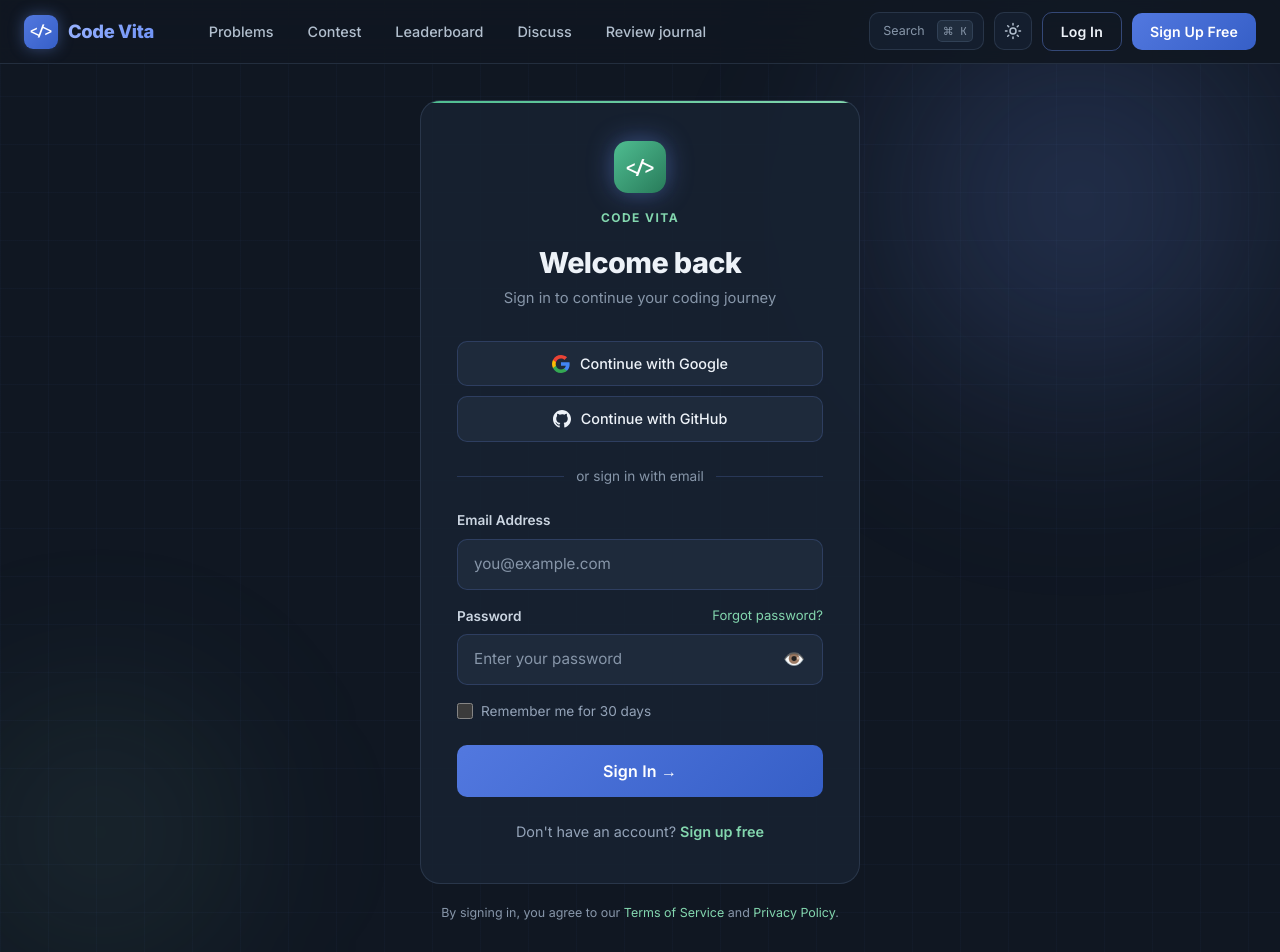
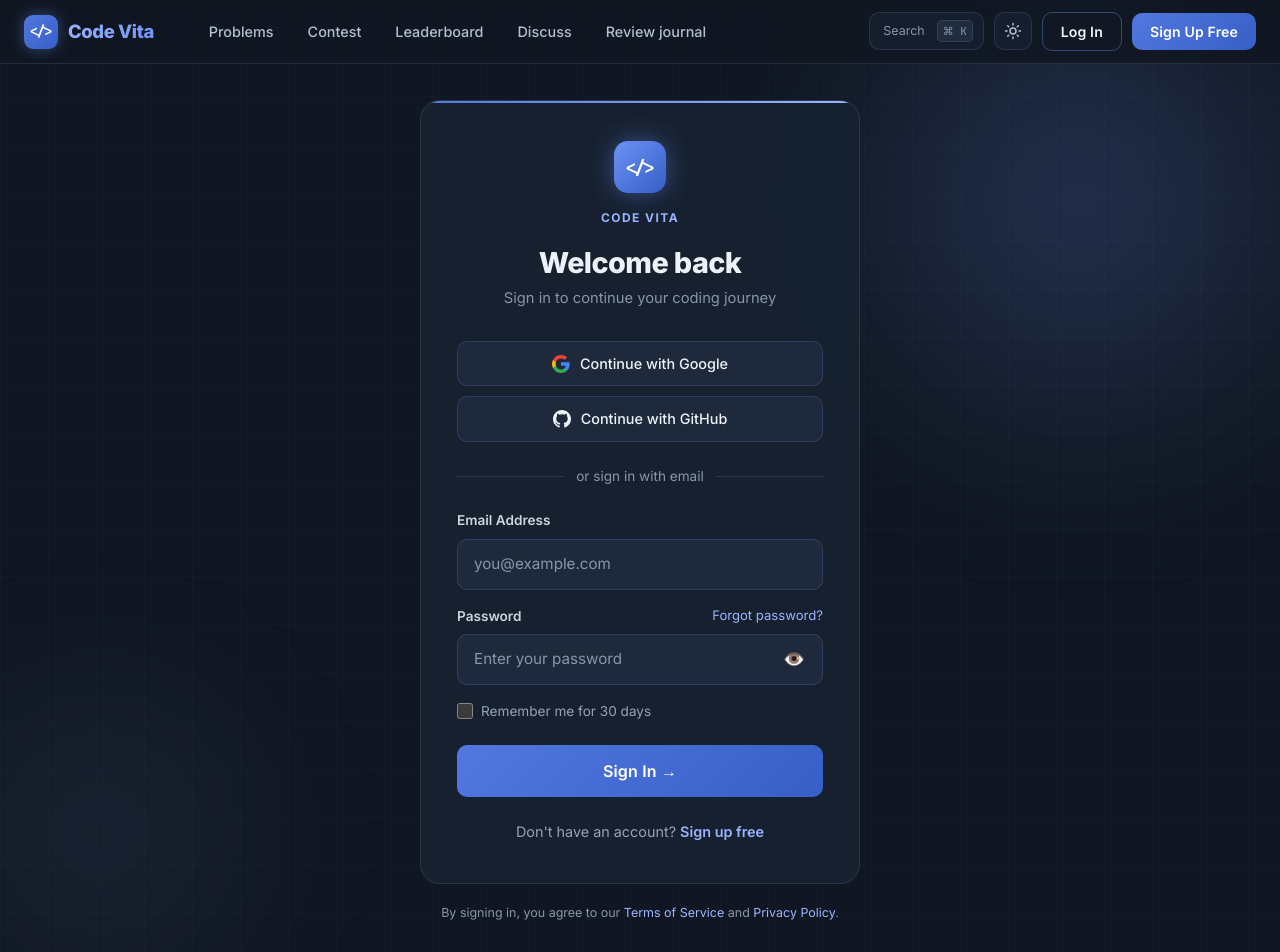
Before and after one commit to sourodeepsaha2/CodeVita, a React (Vite) app in the folder frontend/: page /login in a window 1280 px wide. Shown: the top 952 px of the page. Built offline with nearby package versions, Linux system fonts and the light colour scheme.

Commit message:
style(frontend): finish professional auth styling

```diff
--- a/frontend/src/index.css
+++ b/frontend/src/index.css
@@ -273,7 +273,7 @@ h1, h2, h3, h4, h5, h6 {
 }
 
 .orb-cyan {
-  background: radial-gradient(circle, rgba(131, 214, 174, 0.12), transparent 70%);
+  background: radial-gradient(circle, rgba(155, 180, 255, 0.1), transparent 70%);
 }
 
 .orb-amber {
--- a/frontend/src/pages/LoginPage.jsx
+++ b/frontend/src/pages/LoginPage.jsx
@@ -68,7 +68,7 @@ export default function LoginPage() {
               left: 0,
               right: 0,
               height: "2px",
-              background: "linear-gradient(90deg, #4fbd91, #83d6ae)",
+              background: "linear-gradient(90deg, #5278df, #9bb4ff)",
             }}
           />
 
@@ -80,7 +80,7 @@ export default function LoginPage() {
                   width: "52px",
                   height: "52px",
                   borderRadius: "14px",
-                  background: "linear-gradient(135deg, #4fbd91, #287b5a)",
+                  background: "linear-gradient(135deg, #6d91f5, #365fc7)",
                   display: "flex",
                   alignItems: "center",
                   justifyContent: "center",
@@ -88,7 +88,7 @@ export default function LoginPage() {
                   fontFamily: "var(--font-mono)",
                   fontWeight: "700",
                   color: "white",
-                  boxShadow: "0 0 30px rgba(79,189,145,0.4)",
+                  boxShadow: "0 8px 22px rgba(54,95,199,0.24)",
                   marginBottom: "4px",
                 }}
                 className="animate-pulse-glow"
@@ -101,7 +101,7 @@ export default function LoginPage() {
                   fontWeight: "700",
                   letterSpacing: "0.12em",
                   textTransform: "uppercase",
-                  color: "#83d6ae",
+                  color: "#9bb4ff",
                 }}
               >
                 Code Vita
@@ -186,7 +186,7 @@ export default function LoginPage() {
                 onBlur={() => setFocusField(null)}
                 className="input-cv"
                 style={{
-                  borderColor: focusField === "email" ? "rgba(79,189,145,0.6)" : undefined,
+                  borderColor: focusField === "email" ? "rgba(109,145,245,0.6)" : undefined,
                 }}
               />
             </div>
@@ -202,9 +202,9 @@ export default function LoginPage() {
                 </label>
                 <a
                   href="#"
-                  style={{ fontSize: "0.82rem", color: "#83d6ae", textDecoration: "none", transition: "color 0.2s" }}
+                  style={{ fontSize: "0.82rem", color: "#9bb4ff", textDecoration: "none", transition: "color 0.2s" }}
                   onMouseEnter={(e) => e.currentTarget.style.color = "#c4b5fd"}
-                  onMouseLeave={(e) => e.currentTarget.style.color = "#83d6ae"}
+                  onMouseLeave={(e) => e.currentTarget.style.color = "#9bb4ff"}
                 >
                   Forgot password?
                 </a>
@@ -239,7 +239,7 @@ export default function LoginPage() {
                     padding: "4px",
                     transition: "color 0.2s",
                   }}
-                  onMouseEnter={(e) => e.currentTarget.style.color = "#83d6ae"}
+                  onMouseEnter={(e) => e.currentTarget.style.color = "#9bb4ff"}
                   onMouseLeave={(e) => e.currentTarget.style.color = "var(--cv-text-muted)"}
                   aria-label={showPass ? "Hide password" : "Show password"}
                 >
@@ -258,7 +258,7 @@ export default function LoginPage() {
                 style={{
                   width: "16px",
                   height: "16px",
-                  accentColor: "#4fbd91",
+                  accentColor: "#6d91f5",
                   cursor: "pointer",
                 }}
               />
@@ -301,9 +301,9 @@ export default function LoginPage() {
             Don't have an account?{" "}
             <Link
               to="/signup"
-              style={{ color: "#83d6ae", fontWeight: "600", textDecoration: "none" }}
+              style={{ color: "#9bb4ff", fontWeight: "600", textDecoration: "none" }}
               onMouseEnter={(e) => e.currentTarget.style.color = "#c4b5fd"}
-              onMouseLeave={(e) => e.currentTarget.style.color = "#83d6ae"}
+              onMouseLeave={(e) => e.currentTarget.style.color = "#9bb4ff"}
             >
               Sign up free
             </Link>
@@ -313,9 +313,9 @@ export default function LoginPage() {
         {/* Bottom note */}
         <p style={{ textAlign: "center", marginTop: "20px", color: "var(--cv-text-muted)", fontSize: "0.78rem" }}>
           By signing in, you agree to our{" "}
-          <a href="#" style={{ color: "#83d6ae", textDecoration: "none" }}>Terms of Service</a>
+          <a href="#" style={{ color: "#9bb4ff", textDecoration: "none" }}>Terms of Service</a>
           {" "}and{" "}
-          <a href="#" style={{ color: "#83d6ae", textDecoration: "none" }}>Privacy Policy</a>.
+          <a href="#" style={{ color: "#9bb4ff", textDecoration: "none" }}>Privacy Policy</a>.
         </p>
       </div>
     </div>
--- a/frontend/src/pages/SignupPage.jsx
+++ b/frontend/src/pages/SignupPage.jsx
@@ -29,7 +29,7 @@ function PasswordStrength({ password }) {
             className="strength-bar"
             style={{
               flex: 1,
-              background: i < score ? level.color : "rgba(79,189,145,0.15)",
+              background: i < score ? level.color : "var(--cv-surface-2)",
             }}
           />
         ))}
@@ -114,7 +114,7 @@ export default function SignupPage() {
     borderColor: errors[field]
       ? "rgba(239,68,68,0.6)"
       : focusField === field
-      ? "rgba(79,189,145,0.6)"
+      ? "rgba(109,145,245,0.6)"
       : undefined,
     boxShadow: errors[field]
       ? "0 0 0 3px rgba(239,68,68,0.1)"
@@ -150,12 +150,12 @@ export default function SignupPage() {
           <h2 style={{ fontSize: "1.8rem", marginBottom: "12px", fontWeight: "800" }}>Welcome aboard!</h2>
           <p style={{ color: "#94a3b8", marginBottom: "8px" }}>
             Your account{" "}
-            <span style={{ color: "#83d6ae", fontWeight: "600" }}>@{form.username}</span>{" "}
+            <span style={{ color: "#9bb4ff", fontWeight: "600" }}>@{form.username}</span>{" "}
             has been created.
           </p>
           <p style={{ color: "var(--cv-text-muted)", fontSize: "0.88rem", marginBottom: "32px" }}>
             We sent a verification email to{" "}
-            <span style={{ color: "#83d6ae" }}>{form.email}</span>
+            <span style={{ color: "#9bb4ff" }}>{form.email}</span>
           </p>
           <button
             className="btn-primary-cv"
@@ -199,7 +199,7 @@ export default function SignupPage() {
               left: 0,
               right: 0,
               height: "2px",
-              background: "linear-gradient(90deg, #4fbd91, #83d6ae)",
+              background: "linear-gradient(90deg, #5278df, #9bb4ff)",
             }}
           />
 
@@ -211,7 +211,7 @@ export default function SignupPage() {
                   width: "52px",
                   height: "52px",
                   borderRadius: "14px",
-                  background: "linear-gradient(135deg, #4fbd91, #287b5a)",
+                  background: "linear-gradient(135deg, #6d91f5, #365fc7)",
                   display: "flex",
                   alignItems: "center",
                   justifyContent: "center",
@@ -219,14 +219,14 @@ export default function SignupPage() {
                   fontFamily: "var(--font-mono)",
                   fontWeight: "700",
                   color: "white",
-                  boxShadow: "0 0 30px rgba(79,189,145,0.4)",
+                  boxShadow: "0 8px 22px rgba(54,95,199,0.24)",
                   marginBottom: "4px",
                 }}
                 className="animate-pulse-glow"
               >
                 {"</>"}
               </div>
-              <span style={{ fontSize: "0.75rem", fontWeight: "700", letterSpacing: "0.12em", textTransform: "uppercase", color: "#83d6ae" }}>
+              <span style={{ fontSize: "0.75rem", fontWeight: "700", letterSpacing: "0.12em", textTransform: "uppercase", color: "#9bb4ff" }}>
                 Code Vita
               </span>
             </Link>
@@ -393,13 +393,13 @@ export default function SignupPage() {
                     setAgreed(e.target.checked);
                     setErrors((prev) => ({ ...prev, agreed: "" }));
                   }}
-                  style={{ width: "16px", height: "16px", marginTop: "2px", accentColor: "#4fbd91", flexShrink: 0, cursor: "pointer" }}
+                  style={{ width: "16px", height: "16px", marginTop: "2px", accentColor: "#6d91f5", flexShrink: 0, cursor: "pointer" }}
                 />
                 <span style={{ fontSize: "0.84rem", color: "#94a3b8", lineHeight: 1.5 }}>
                   I agree to Code Vita's{" "}
-                  <a href="#" style={{ color: "#83d6ae", textDecoration: "none" }}>Terms of Service</a>
+                  <a href="#" style={{ color: "#9bb4ff", textDecoration: "none" }}>Terms of Service</a>
                   {" "}and{" "}
-                  <a href="#" style={{ color: "#83d6ae", textDecoration: "none" }}>Privacy Policy</a>
+                  <a href="#" style={{ color: "#9bb4ff", textDecoration: "none" }}>Privacy Policy</a>
                 </span>
               </label>
               {errors.agreed && (
@@ -441,7 +441,7 @@ export default function SignupPage() {
             Already have an account?{" "}
             <Link
               to="/login"
-              style={{ color: "#83d6ae", fontWeight: "600", textDecoration: "none" }}
+              style={{ color: "#9bb4ff", fontWeight: "600", textDecoration: "none" }}
             >
               Sign in
             </Link>
```
